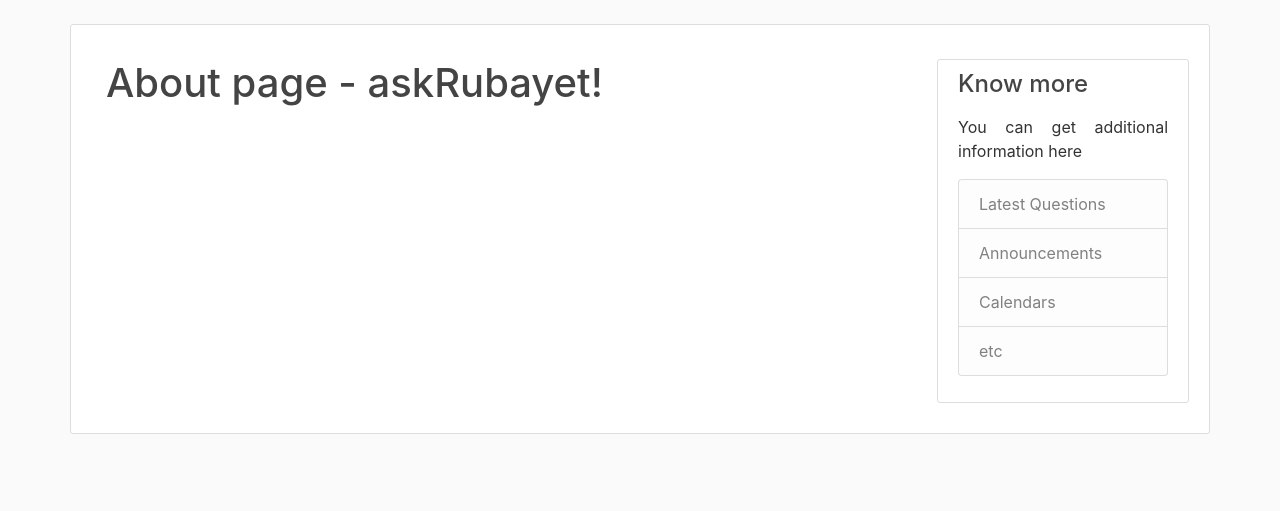
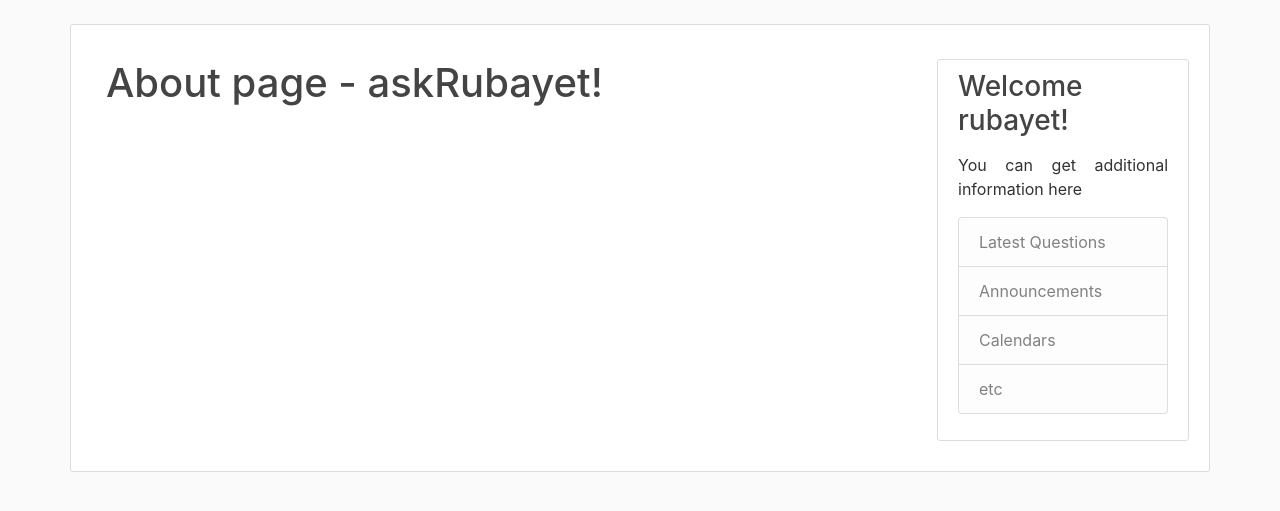
Before and after one commit to mmrubayet/askRubayet, a Django app: page /about/ in a window 1280 px wide. Shown: the part 56-567 px from the top of the page. Run offline with Django 3.2, Linux system fonts and the light colour scheme; a user stored in the database is signed in; some libraries are stand-ins or nearby versions.

Commit message:
Update base.html

```diff
--- a/ask/templates/ask/base.html
+++ b/ask/templates/ask/base.html
@@ -74,7 +74,12 @@
         <!-- Sidebar Starts -->
         <div class="col-md-3">
           <div class="content-section">
-            <h4>Know more</h4>
+              {% if user.is_authenticated %}
+              <h3>Welcome {{ user.username }}!</h3>
+              {% else %}
+              <h3>Know more</h3>
+              {% endif %}
+
               <p class='text-muted' style="text-align: left;">
               {% if user.is_authenticated %}
                 <p>You can get additional information here</p>
```
Lines whose indentation alone changed are shown as unchanged.
